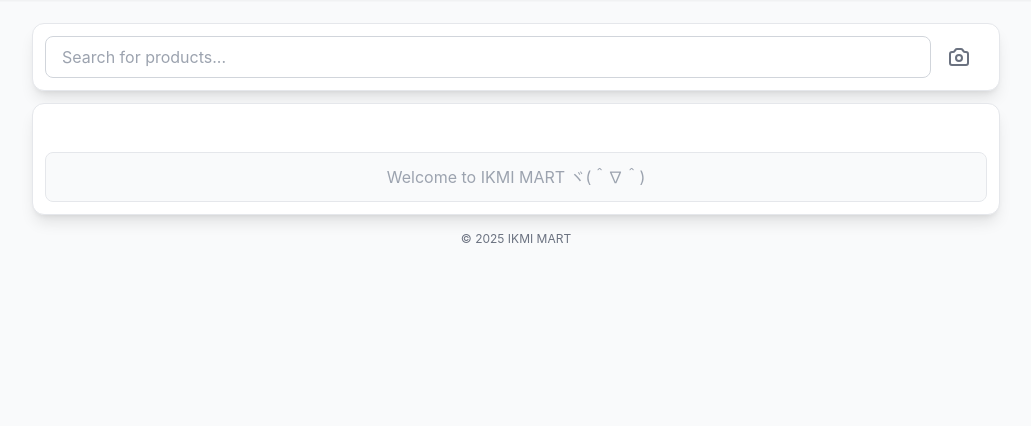
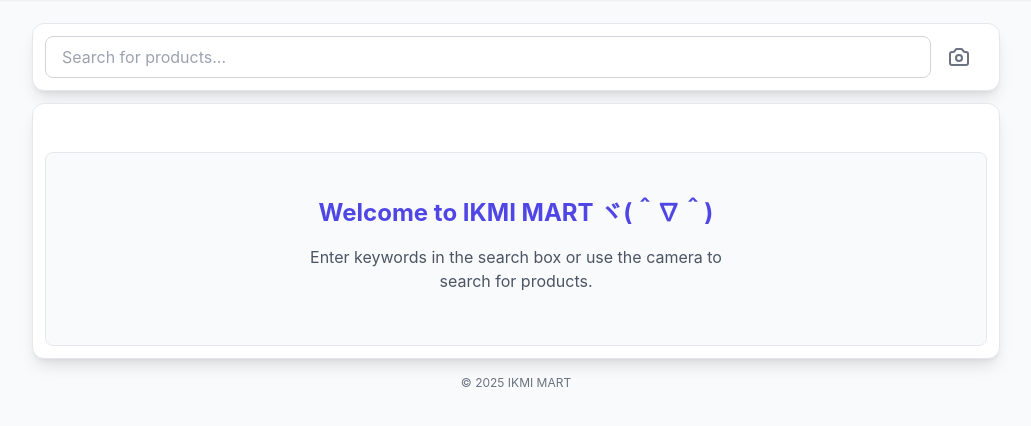
Before and after one commit to hattajr/quickmart2, a Python web app: template templates/index.html in a window 1280 px wide. Shown: the part 57-483 px from the top of the page, without its empty margins (124-1155 px from the left). Run offline with Jinja, Linux system fonts and the light colour scheme; the template is opened without the code that fills it, so the values that code supplies are empty; some libraries are stand-ins or nearby versions.

Commit message:
Update product and welcome messages for better clarity - Update: No product found message with improved styling and additional guidance - Update: Welcome message with enhanced visibility and instructions for searching

```diff
--- a/templates/index.html
+++ b/templates/index.html
@@ -55,11 +55,6 @@
                 <!-- Container to load camera UI with HTMX -->
                 <div id="camera-container"></div>
 
-                <!-- Form to upload photo -->
-                <!-- <form id="upload-form" hx-post="/upload" hx-target="#response" method="post" -->
-                    <!-- enctype="multipart/form-data"> -->
-                    <!-- <input type="file" id="file-input" name="photo" style="display:none;" /> -->
-                <!-- </form> -->
             </div>
         </div>
     </section>
@@ -77,8 +72,12 @@
                 <div id="result-list">
                     <div>
                         {% if not products%}
-                        <div class="text-center p-4 bg-gray-50 rounded-lg">
-                            <p class="text-gray-600">No product found (╥﹏╥)</p>
+                        <div class="text-center p-6 bg-gray-50 rounded-lg border border-gray-200 shadow-sm">
+                            <div class="space-y-3">
+                                <p class="text-gray-700 text-lg font-medium">(╥﹏╥) No products found</p>
+                                <p class="text-gray-500 text-sm">Please try searching again with different keywords or take a clearer photo.</p>
+                                <div class="w-16 h-1 bg-indigo-100 mx-auto rounded-full"></div>
+                            </div>
                         </div>
                         {% endif %}
                         <div class="grid grid-cols-2 md:grid-cols-3 gap-4">
@@ -114,8 +113,11 @@
                     </div>
                 </div>
                 {% else %}
-                <div class="flex justify-center items-center h-full text-gray-400">
-                    <p>Welcome to IKMI MART ヾ(＾∇＾) </p>
+                <div class="flex flex-col justify-center items-center h-full p-8 text-center space-y-4">
+                    <h2 class="text-2xl font-bold text-indigo-600">Welcome to IKMI MART ヾ(＾∇＾)</h2>
+                    <div class="max-w-md">
+                        <p class="text-gray-600 mb-2">Enter keywords in the search box or use the camera to search for products.</p>
+                    </div>
                 </div>
                 {% endif %}
             </div>
```
